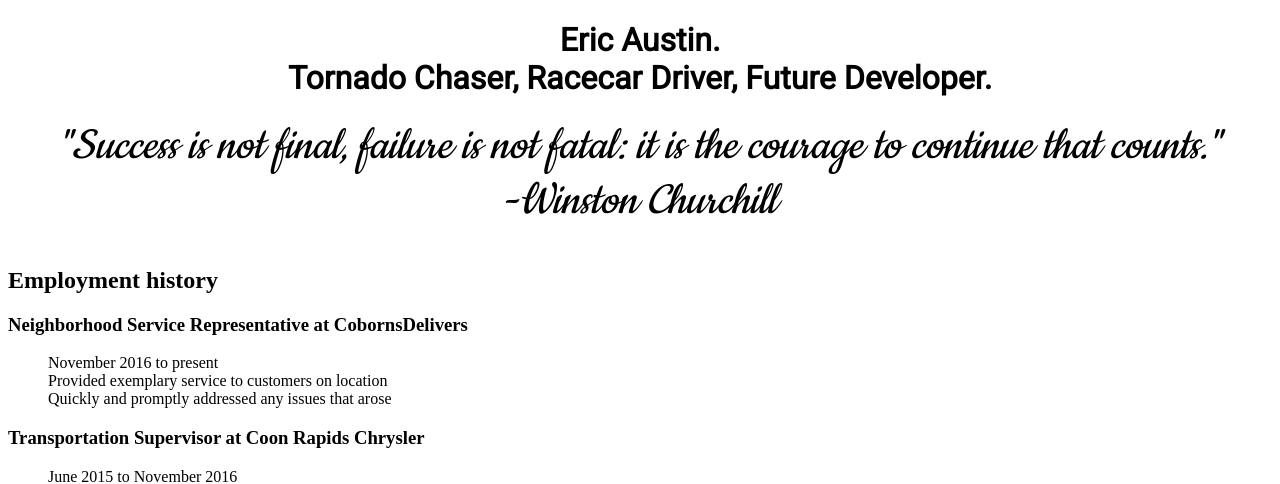
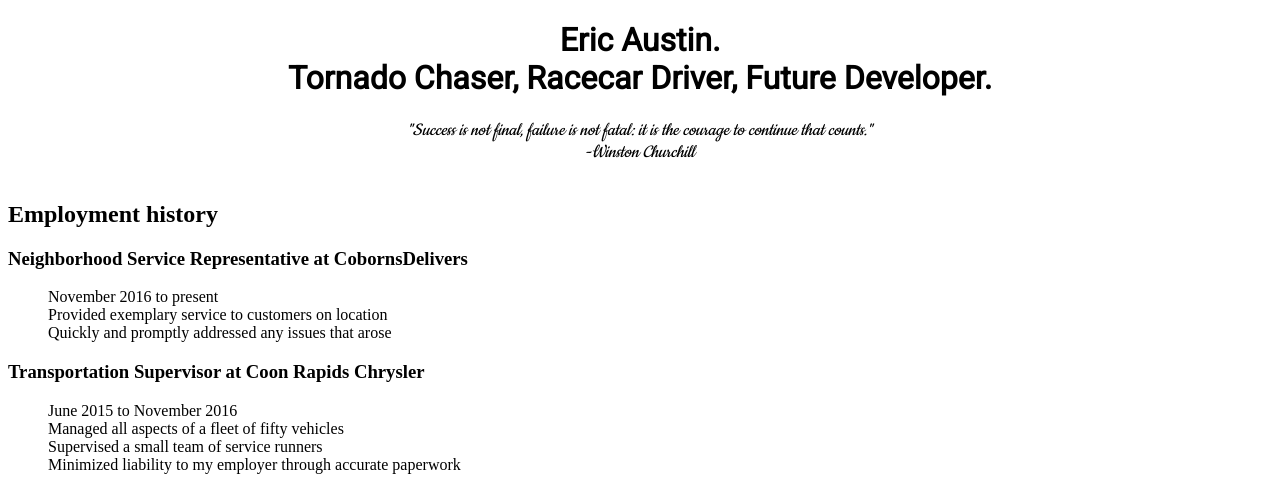
Before and after one commit to EricAustin/ericaustin.github.io, a PHP site: page / in a window 1280 px wide. Shown: the top 484 px of the page. Run offline with PHP 8.4, Linux system fonts and the light colour scheme.

Commit message:
font size change

```diff
--- a/style.css
+++ b/style.css
@@ -4,5 +4,5 @@ h1 {
   }
 .quote {
   font-family: 'Cookie', sans-serif;
-  font-size: 50px;
+  font-size: 20px;
   }
```
